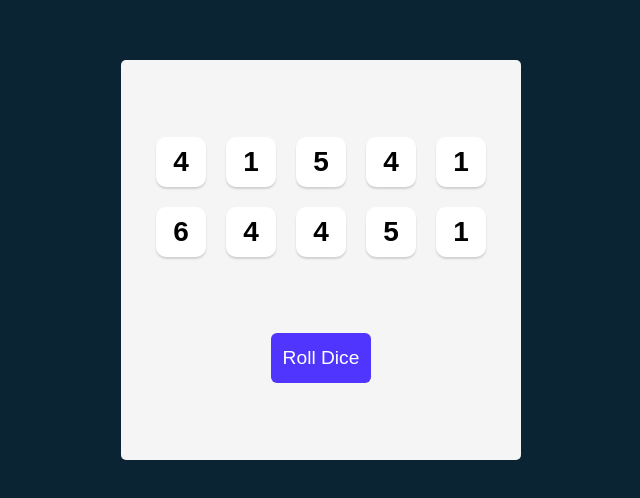
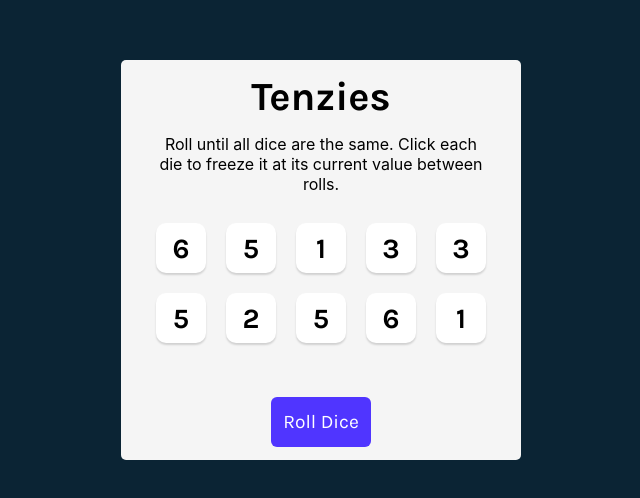
Before and after one commit to nick990/scrimba-react-course, a React (Vite) app in the folder tenzies/: page / in a window 1280 px wide. Shown: the part 140-638 px from the top of the page, without its empty margins (319-959 px from the left). Built offline with nearby package versions, Linux system fonts and the light colour scheme.

Commit message:
tenzies: challenge 10 finish

```diff
--- a/tenzies/src/App.jsx
+++ b/tenzies/src/App.jsx
@@ -5,9 +5,13 @@
 export default function App() {
   const [dice, setDice] = useState(generateAllNewDice());
 
+  function generateRandomValue() {
+    return Math.ceil(Math.random() * 6);
+  }
+
   function generateAllNewDice() {
     return Array.from({ length: 10 }, () => ({
-      value: Math.ceil(Math.random() * 6),
+      value: generateRandomValue(),
       isHeld: false,
       id: nanoid(),
     }));
@@ -23,10 +27,19 @@
     <Die key={d.id} value={d.value} isHeld={d.isHeld} hold={() => hold(d.id)} />
   ));
 
-  const rollDice = () => setDice(generateAllNewDice());
+  function rollDice() {
+    setDice((prev) =>
+      prev.map((d) => (d.isHeld ? d : { ...d, value: generateRandomValue() }))
+    );
+  }
 
   return (
     <main>
+      <h1 className="title">Tenzies</h1>
+      <p className="instructions">
+        Roll until all dice are the same. Click each die to freeze it at its
+        current value between rolls.
+      </p>
       <div className="dice-container">{diceElements}</div>
       <button className="roll-dice" onClick={rollDice}>
         Roll Dice
--- a/tenzies/src/index.css
+++ b/tenzies/src/index.css
@@ -17,8 +17,8 @@
 div#root {
   height: 100%;
   width: 100%;
+  max-height: 400px;
   max-width: 400px;
-  max-height: 400px;
 }
 
 main {
@@ -31,13 +31,29 @@
   align-items: center;
 }
 
+.title {
+  font-size: 40px;
+  margin: 0;
+}
+
+.instructions {
+  font-family: "Inter", sans-serif;
+  font-weight: 400;
+  margin-top: 0;
+  text-align: center;
+  padding-left: 2em;
+  padding-right: 2em;
+}
+
 .dice-container {
   display: grid;
   grid-template: auto auto / repeat(5, 1fr);
   gap: 20px;
+  margin-bottom: 40px;
 }
 
 button {
+  font-family: Karla, sans-serif;
   cursor: pointer;
 }
 
@@ -48,12 +64,8 @@
   border-radius: 10px;
   border: none;
   background-color: white;
-  font-size: 1.75em;
+  font-size: 1.75rem;
   font-weight: bold;
-}
-
-.dice-container button.held {
-  background-color: #59e391;
 }
 
 button.roll-dice {
```
